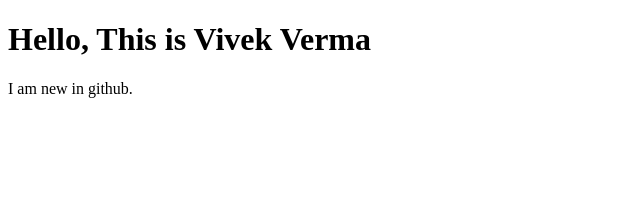
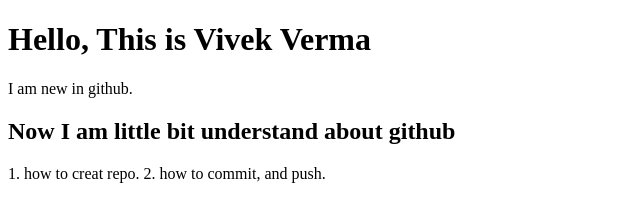
Before and after one commit to vivekvermad7/parcticsgit-, a plain HTML site: page index.html in a window 1280 px wide. Shown: the whole page, without its empty margins (0-640 px from the left). Drawn offline with Linux system fonts and the light colour scheme.

Commit message:
initial commit

```diff
--- a/index.html
+++ b/index.html
@@ -9,6 +9,10 @@
 <body>
     <h1>Hello, This is Vivek Verma </h1>
     <p>I am new in github. </p>
+    <h2>Now I am little bit understand about github</h2>
+    <p>1.  how to creat repo.
+        2. how to commit, and push.
+    </p>
 
 </body>
 </html>
```
